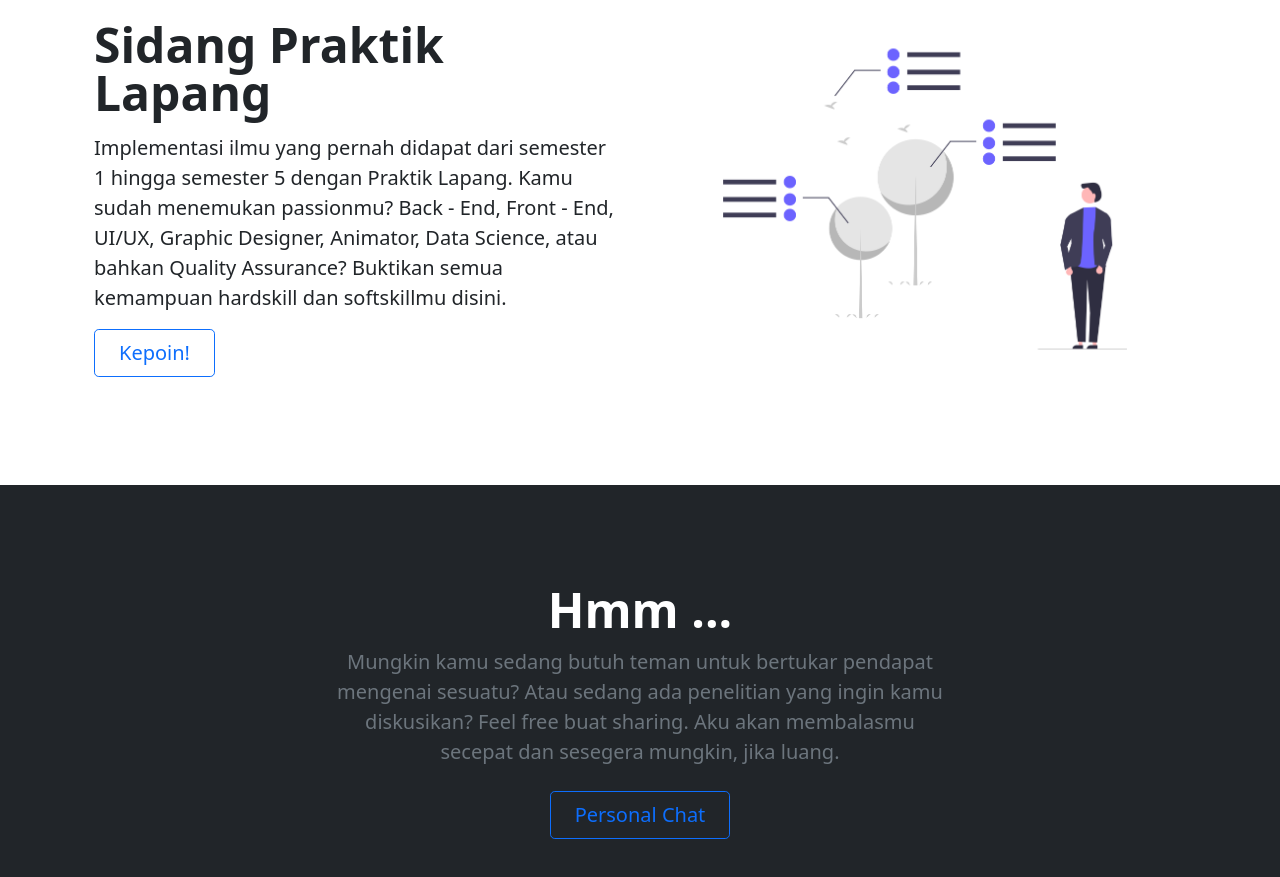
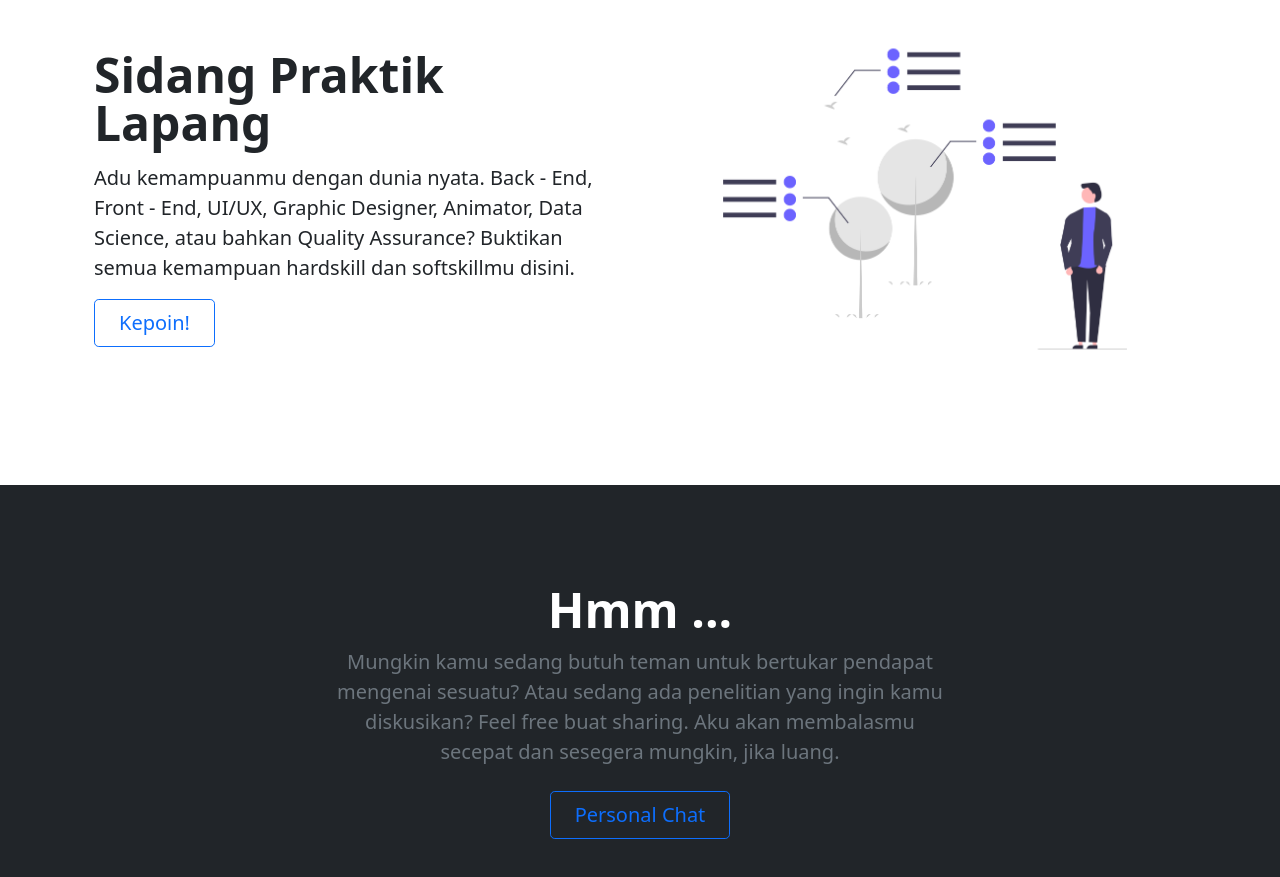
Before and after one commit to gustianh/komti, a plain HTML site: page index.html in a window 1280 px wide. Shown: the part 2280-3157 px from the top of the page. Drawn offline with nearby package versions, Linux system fonts and the light colour scheme.

Commit message:
change : desc in sidang PL Heroes

```diff
--- a/index.html
+++ b/index.html
@@ -169,9 +169,8 @@
       </div>
       <div class="col-lg-6">
         <h1 class="display-5 fw-bold lh-1 mb-3">Sidang Praktik Lapang</h1>
-        <p class="lead"> Implementasi ilmu yang pernah didapat dari semester 1 hingga semester 5 dengan Praktik
-          Lapang.
-          Kamu sudah menemukan passionmu? Back - End, Front - End, UI/UX, Graphic Designer, Animator, Data Science,
+        <p class="lead"> Adu kemampuanmu dengan dunia nyata.
+          Back - End, Front - End, UI/UX, Graphic Designer, Animator, Data Science,
           atau bahkan Quality Assurance? Buktikan semua kemampuan hardskill dan softskillmu disini.
         </p>
         <div class="d-grid gap-2 d-md-flex justify-content-md-start">
```
